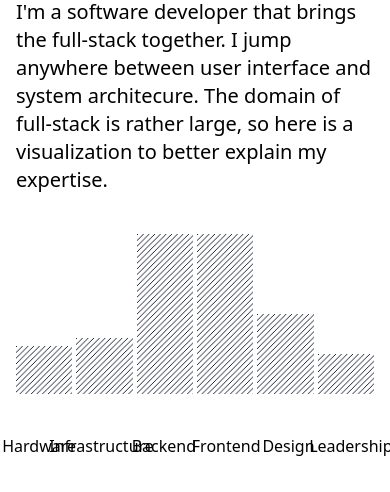
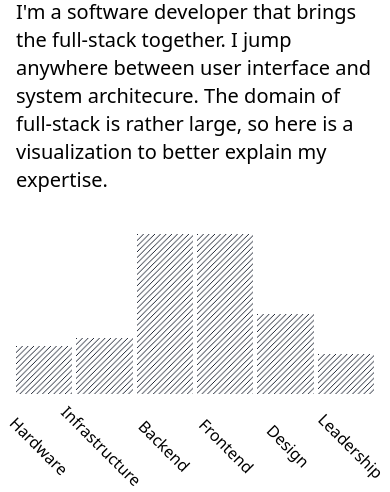
Before and after one commit to CoultonF/coultonf, an Astro site: page / in a window 390 px wide. Shown: the part 362-854 px from the top of the page. Built offline with nearby package versions, Linux system fonts and the light colour scheme; Astro itself is replaced by a stand-in of ours.

Commit message:
updated to rotate labels

```diff
--- a/src/components/About.tsx
+++ b/src/components/About.tsx
@@ -21,12 +21,12 @@ export const About = () => {
         <div className="h-10 w-full bg-stripes bg-stripes-white bg-red-500"></div> */}
       </div>
       <div className="grid grid-cols-6 gap-4 place-items-center ">
-        <p className="sm:rotate-45 md:rotate-0">Hardware</p>
-        <p className="sm:rotate-45 md:rotate-0">Infrastructure</p>
-        <p className="sm:rotate-45 md:rotate-0">Backend</p>
-        <p className="sm:rotate-45 md:rotate-0">Frontend</p>
-        <p className="sm:rotate-45 md:rotate-0">Design</p>
-        <p className="sm:rotate-45 md:rotate-0">Leadership</p>
+        <p className="rotate-45 sm:rotate-0">Hardware</p>
+        <p className="rotate-45 sm:rotate-0">Infrastructure</p>
+        <p className="rotate-45 sm:rotate-0">Backend</p>
+        <p className="rotate-45 sm:rotate-0">Frontend</p>
+        <p className="rotate-45 sm:rotate-0">Design</p>
+        <p className="rotate-45 sm:rotate-0">Leadership</p>
       </div>
     </div>
   );
```
